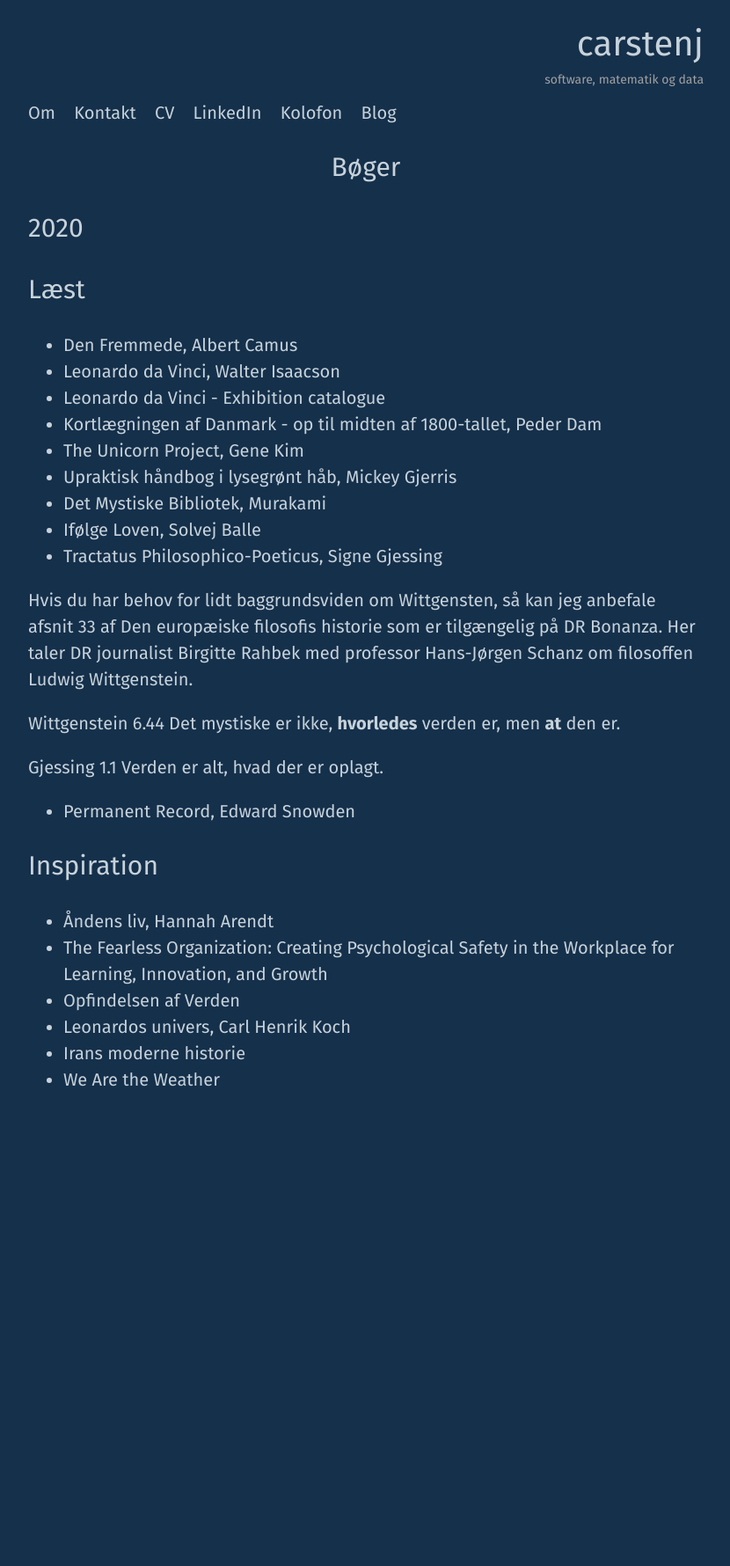
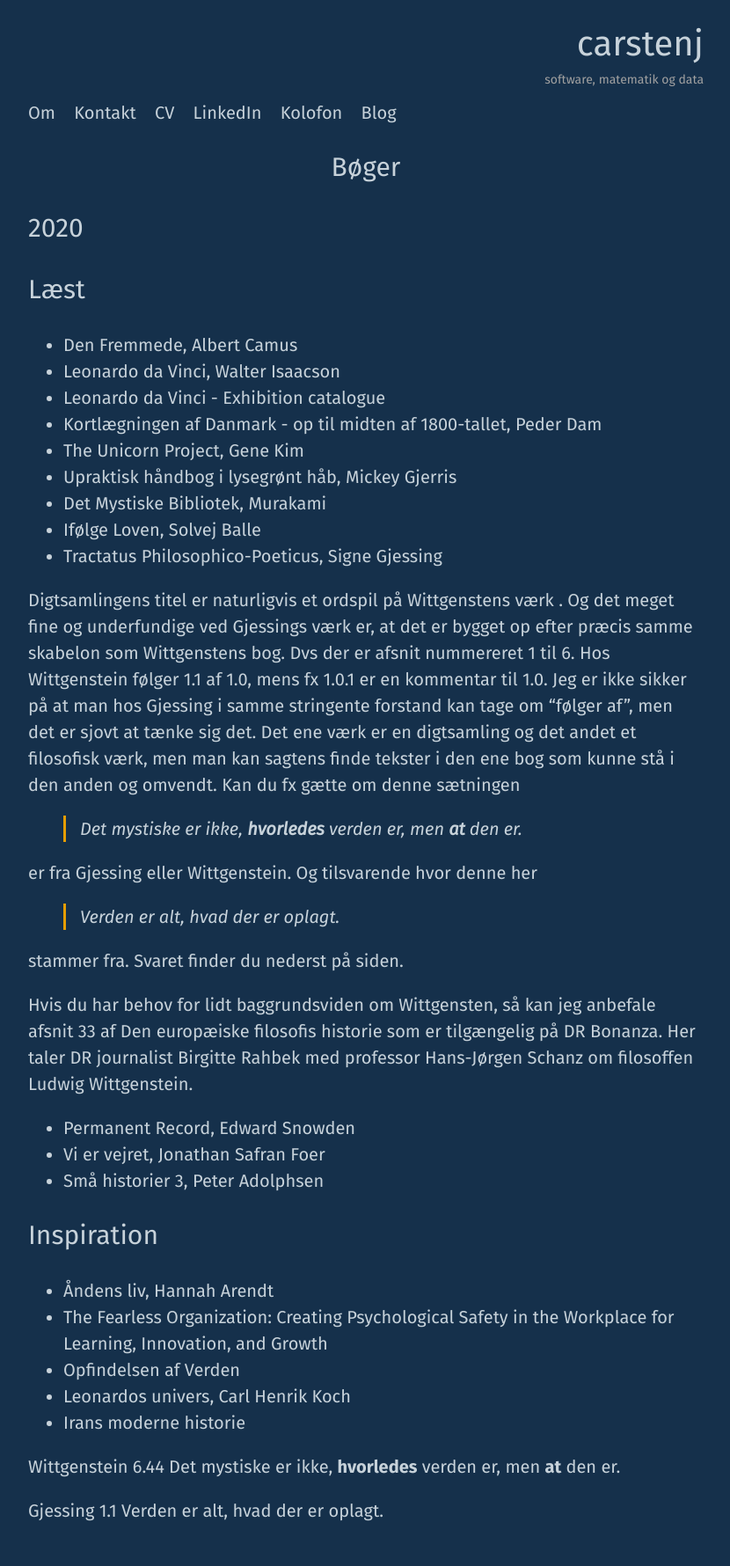
Before and after one commit to carsten-j/carsten-j.github.io, a Jekyll site: the page built from books.md, in a window 1280 px wide. Shown: the whole page at 88% size, without its empty margins (224-1054 px from the left). Built offline with Jekyll 4.4.1, drawn with Linux system fonts in a browser that asks for light colours; nearby versions of some CDN libraries; before the commit the page ends 1290 px from its top, so only the background shows below that.

Commit message:
Update books.md

```diff
--- a/books.md
+++ b/books.md
@@ -18,16 +18,25 @@ permalink: /books/
 * Ifølge Loven, Solvej Balle
 * Tractatus Philosophico-Poeticus, Signe Gjessing
 
+Digtsamlingens titel er naturligvis et ordspil på Wittgenstens værk . Og det meget fine og underfundige ved Gjessings værk er, at det er bygget op efter præcis samme skabelon som Wittgenstens bog. Dvs der er  afsnit nummereret 1 til 6. Hos Wittgenstein følger 1.1 af 1.0, mens fx 1.0.1 er en kommentar til 1.0. Jeg er ikke sikker på at man hos Gjessing i samme stringente forstand kan tage om "følger af", men det er sjovt at tænke sig det. Det ene værk er en digtsamling og det andet et filosofisk værk, men man kan sagtens finde tekster i den ene bog som kunne stå i den anden og omvendt. Kan du fx gætte om denne sætningen
+
+> Det mystiske er ikke, __hvorledes__ verden er, men __at__ den er.
+
+er fra Gjessing eller Wittgenstein. Og tilsvarende hvor denne her
+
+> Verden er alt, hvad der er oplagt.
+
+stammer fra. Svaret finder du nederst på siden.
+
 Hvis du har behov for lidt baggrundsviden om Wittgensten, så kan jeg anbefale afsnit 33 af Den europæiske filosofis historie som er tilgængelig på DR Bonanza. Her taler DR journalist Birgitte Rahbek med professor Hans-Jørgen Schanz om filosoffen Ludwig Wittgenstein.
 
-Wittgenstein
-6.44 Det mystiske er ikke, __hvorledes__ verden er, men __at__ den er.
 
-Gjessing
-1.1 Verden er alt, hvad der er oplagt.
 
 
 * Permanent Record, Edward Snowden
+* Vi er vejret, Jonathan Safran Foer
+* Små historier 3, Peter Adolphsen
+
 
 ## Inspiration
 
@@ -36,4 +45,10 @@ Gjessing
 * Opfindelsen af Verden
 * Leonardos univers, Carl Henrik Koch
 * Irans moderne historie
-* We Are the Weather
+
+
+Wittgenstein
+6.44 Det mystiske er ikke, __hvorledes__ verden er, men __at__ den er.
+
+Gjessing
+1.1 Verden er alt, hvad der er oplagt.
```
